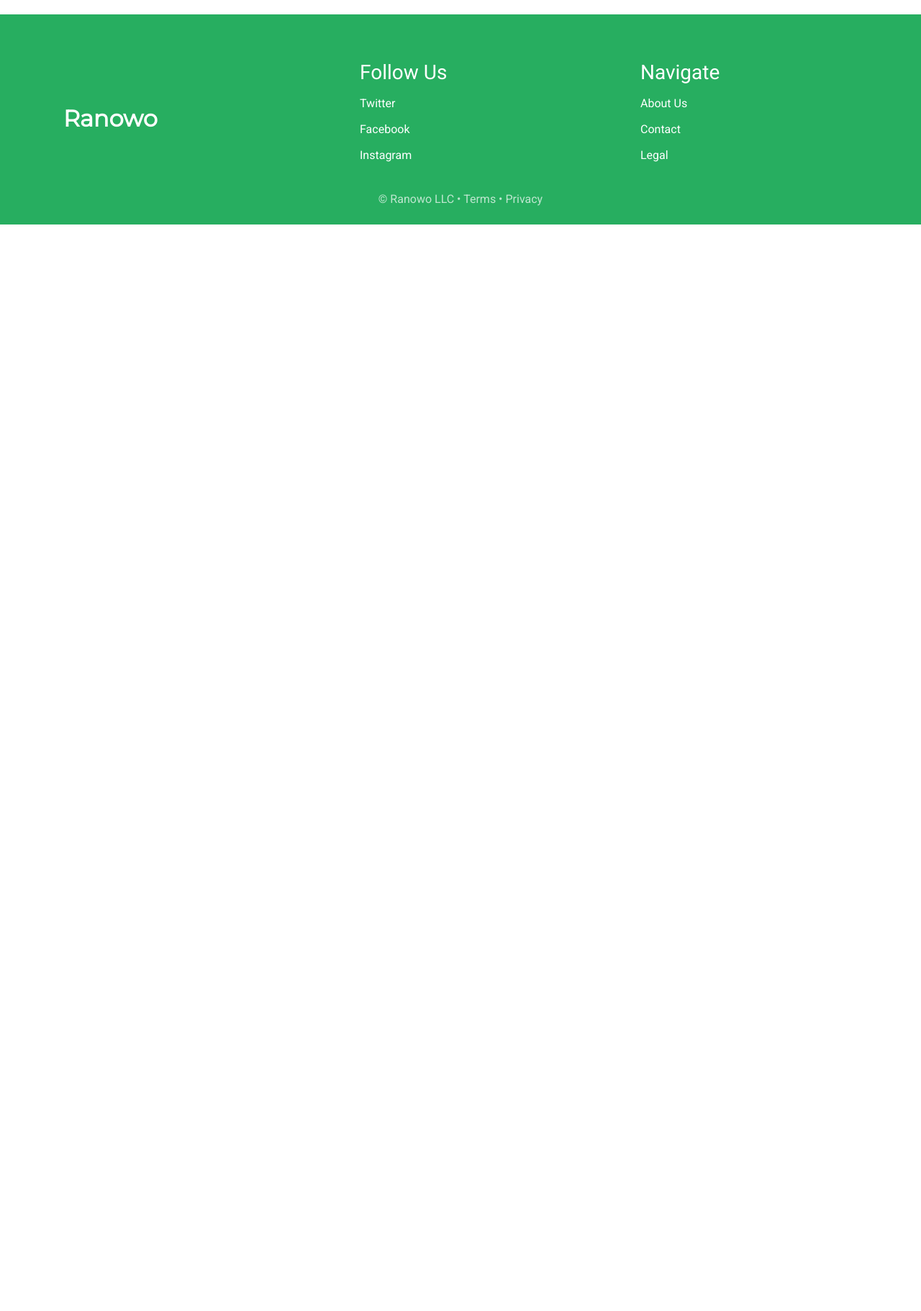
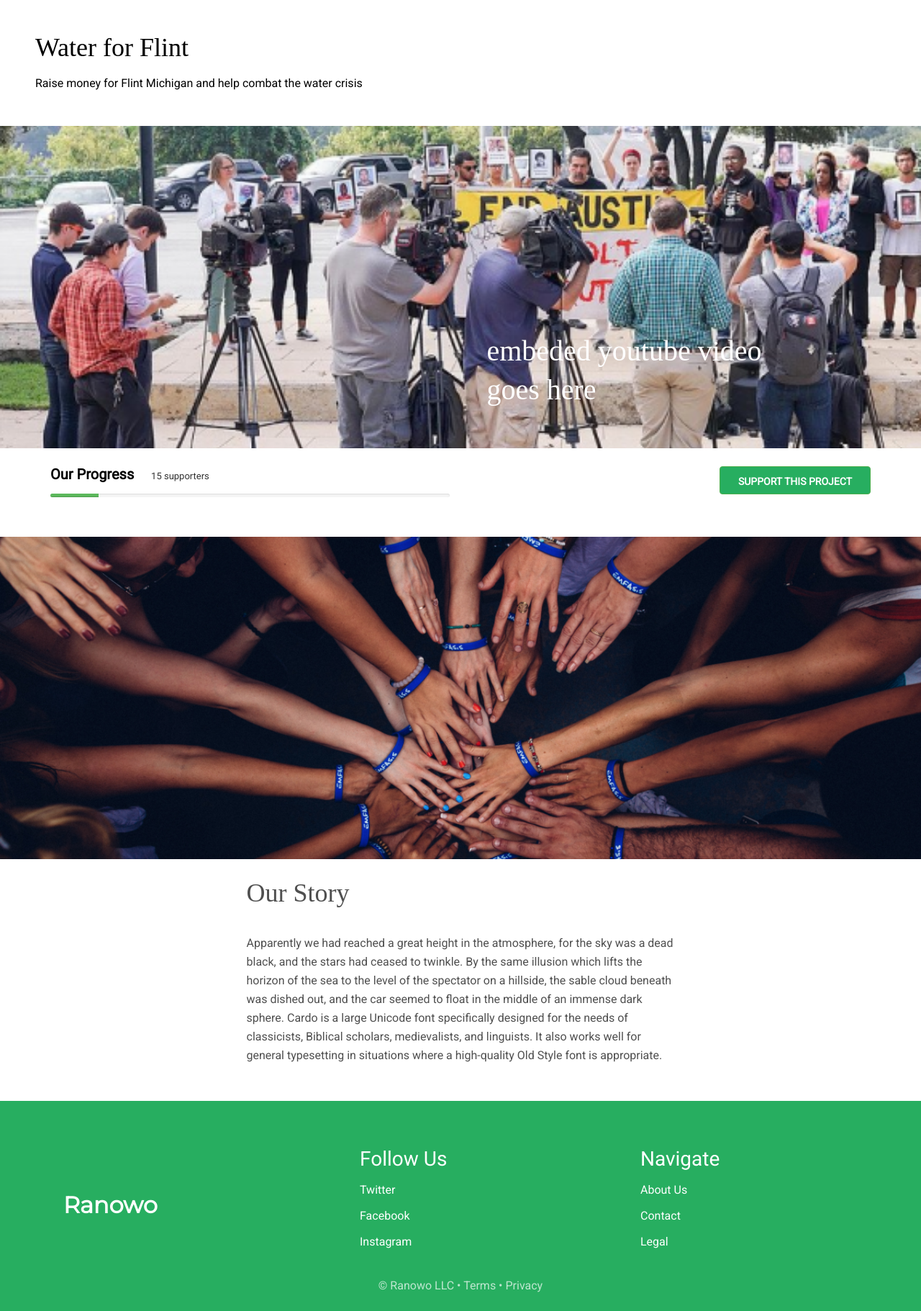
Before and after one commit to DmytroTsetsyk/Ranowo, a PHP site: page /campaign.html in a window 1280 px wide. Shown: the part 75-1897 px from the top of the page at 72% size. Before the commit the page ends 387 px from the top, so only its background shows below. Run offline with PHP 8.4, Linux system fonts and the light colour scheme.

Commit message:
Added blocks for campaign page

```diff
--- a/about.html
+++ b/about.html
@@ -36,7 +36,7 @@
       <div class="bg-image">
           <div class="text-block">
               <span>We believe that giving back to the communities you care about should feel personal, be easy, and [verb] transparent.</span>
-            </div>
+          </div>
       </div>
     </div>
     <div class="row info-block">
--- a/campaign.html
+++ b/campaign.html
@@ -31,9 +31,56 @@
   </div>
 </nav>
   </header>
-	<div class="container">
+	<div class="container-fluid campaing-head">
+    <div class="row">
+      <h3 class="campaing-title">Water for Flint</h3>
+      <h4 class="campaing-description">Raise money for Flint Michigan and help combat the water crisis</h4>
+    </div>
+  </div>
+  <div class="full-container main-campaing-poster">
+    <div class="bg-image">
+      <div class="poster-description">
+        <span>embeded youtube video goes here</span>
+      </div>
+    </div>
+  </div>
+  <div class="container">
+    <div class="row our-prg-block">
+      <div class="col-sm-6 xol-xs-12 text-left">
+        <div>
+          <span class="prg-title">Our Progress</span>
+          <span class="prg-supporters">15 supporters</span>
+        </div>
+        <div class="progress">
+            <div class="progress-bar progress-bar-success" role="progressbar" aria-valuenow="12" aria-valuemin="0" aria-valuemax="100" style="width:12%">
+            </div>
+          </div>
 
-	</div>
+      </div>
+      <div class="col-sm-6 xol-xs-12 text-right">
+          <button type="button" class="btn btn-success default-btn">Support this project</button>
+        </div>
+    </div>
+  </div>
+
+  <div class="full-container main-campaing-bottom-poster">
+      <div class="bg-image">
+      </div>
+  </div>
+
+  <div class="container full-container main-campaing-poster">
+    <div class="row info-block">
+        <div class="col-xs-12">
+            <h3 class="info-block-title">
+                Our Story
+            </h3>
+            <span class="info-block-text">
+                Apparently we had reached a great height in the atmosphere, for the sky was a dead black, and the stars had ceased to twinkle. By the same illusion which lifts the horizon of the sea to the level of the spectator on a hillside, the sable cloud beneath was dished out, and the car seemed to float in the middle of an immense dark sphere. Cardo is a large Unicode font specifically designed for the needs of classicists, Biblical scholars, medievalists, and linguists. It also works well for general typesetting in situations where a high-quality Old Style font is appropriate.
+            </span>
+          </div>
+
+    </div>
+  </div>
   <footer>
     <div class="container">
       <div class="row">
--- a/styles/main.css
+++ b/styles/main.css
@@ -678,6 +678,108 @@ color: #000000;
 	height: 299px;
 }
 
+.campaing-head {
+	padding-right: 5%;
+    padding-left: 5%;
+}
+
+.main-campaing-poster .bg-image {
+	position: relative;
+	margin-top: 35px;
+	height: 35vw;
+	background-image: url(../src/img/campaign/top_banner.png);
+	position: relative;
+}
+
+.main-campaing-bottom-poster .bg-image {
+	position: relative;
+	margin-top: 35px;
+	height: 35vw;
+	background-image: url(../src/img/campaign/bottom_banner.png);
+	position: relative;
+}
+.main-campaing-poster .bg-image .poster-description {
+	font-family: Varela Round;
+	font-style: normal;
+	font-weight: normal;
+	font-size: 40px;
+	line-height: 54px;
+	color: #FFFFFF;
+	max-width: 450px;
+    position: absolute;
+    right: 12%;
+    bottom: 12%;
+}
+
+.campaing-title {
+	font-family: Varela Round;
+	font-style: normal;
+	font-weight: normal;
+	font-size: 36px;
+	line-height: 52px;
+	color: #000000;
+}
+
+.campaing-description {
+	font-family: Roboto;
+	font-style: normal;
+	font-weight: normal;
+	font-size: 16px;
+	line-height: 28px;
+	color: #000000;
+}
+
+.main-campaing-poster.info-block-title {
+	font-size: 48px;
+	line-height: 64px;
+}
+
+.main-campaing-poster.info-block-text {
+	font-size: 13px;
+	line-height: 23px;
+}
+
+.our-prg-block {
+	/* box-shadow: 0px -4px 4px rgba(0, 0, 0, 0.25); */
+	margin-top: 25px;
+}
+.our-prg-block .prg-title {
+	font-family: Roboto;
+	font-style: normal;
+	font-weight: bold;
+	font-size: 20px;
+	line-height: 23px;
+	color: #000000;
+}
+
+.our-prg-block .prg-supporters {
+	font-family: Roboto;
+	font-style: normal;
+	font-weight: normal;
+	font-size: 13px;
+	line-height: 15px;
+	padding-left: 20px;
+}
+
+.our-prg-block .default-btn {
+	font-family: Roboto;
+	font-style: normal;
+	font-weight: bold;
+	font-size: 14px;
+	line-height: 16px;
+	text-align: center;
+	text-transform: uppercase;
+	color: #FFFFFF;
+	padding: 12px 25px 25px 25px;
+	width: auto;
+}
+
+.our-prg-block .progress {
+	height: 5px;
+	margin-top: 15px;
+	position: relative;
+}
+
 @media (min-width: 1400px) {
 	.participants {
 		max-width: 76%;
```
